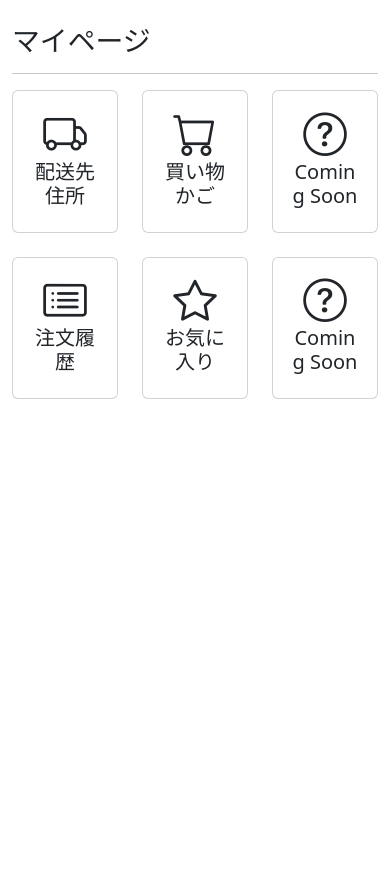
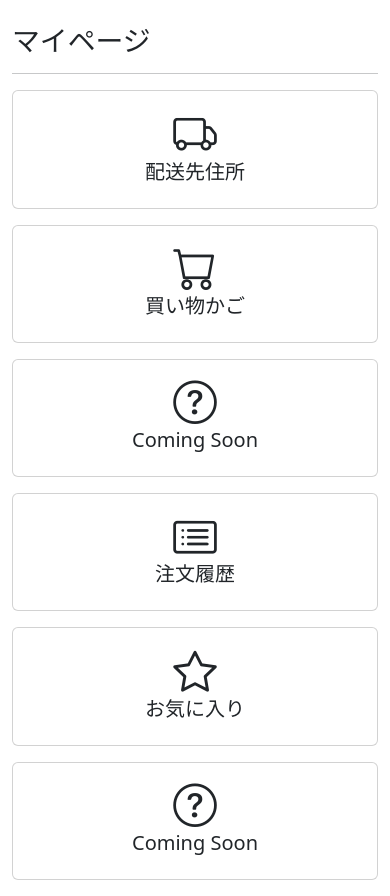
Before and after one commit to BtJ-gogo/django-ec, a Django app: page /accounts/ in a window 390 px wide. Shown: the part 56-952 px from the top of the page. Before the commit the page ends 455 px from the top, so only its background shows below. Run offline with Django 5.2, Linux system fonts and the light colour scheme; the visitor is signed in with stand-in values (Sample User, id 1); some libraries are stand-ins or nearby versions.

Commit message:
feat: add responsive

```diff
--- a/accounts/templates/mypage.html
+++ b/accounts/templates/mypage.html
@@ -6,8 +6,8 @@
 <div class="container pt-4">
     <h1>マイページ</h1>
     <hr>
-    <div class="row mb-4">
-        <div class="col-4 text-center">
+    <div class="row">
+        <div class="col-sm-6 col-md-4 text-center mb-3">
             <div class="card">
                 <div class="card-body">
                     <i class="bi bi-truck display-1 mb-3"></i>
@@ -16,7 +16,7 @@
                 </div>
             </div>
         </div>
-        <div class="col-4 text-center">
+        <div class="col-sm-6 col-md-4 text-center mb-3">
             <div class="card">
                 <div class="card-body">
                     <i class="bi bi-cart display-1 mb-5"></i>
@@ -25,7 +25,7 @@
                 </div>
             </div>
         </div>
-                <div class="col-4 text-center">
+        <div class="col-sm-6 col-md-4 text-center mb-3">
             <div class="card">
                 <div class="card-body">
                     <i class="bi bi-question-circle display-1 mb-5"></i>
@@ -34,9 +34,7 @@
                 </div>
             </div>
         </div>
-    </div>
-    <div class="row">
-        <div class="col-4 text-center">
+        <div class="col-sm-6 col-md-4 text-center mb-3">
             <div class="card">
                 <div class="card-body">
                     <i class="bi bi-card-list display-1 mb-5"></i>
@@ -45,7 +43,7 @@
                 </div>
             </div>
         </div>
-        <div class="col-4 text-center">
+        <div class="col-sm-6 col-md-4 text-center mb-3">
             <div class="card">
                 <div class="card-body">
                     <i class="bi bi-star display-1 card-img-top"></i>
@@ -54,7 +52,7 @@
                 </div>
             </div>
         </div>
-        <div class="col-4 text-center">
+        <div class="col-sm-6 col-md-4 text-center mb-3">
             <div class="card">
                 <div class="card-body">
                     <i class="bi bi-question-circle display-1 mb-5"></i>
```
